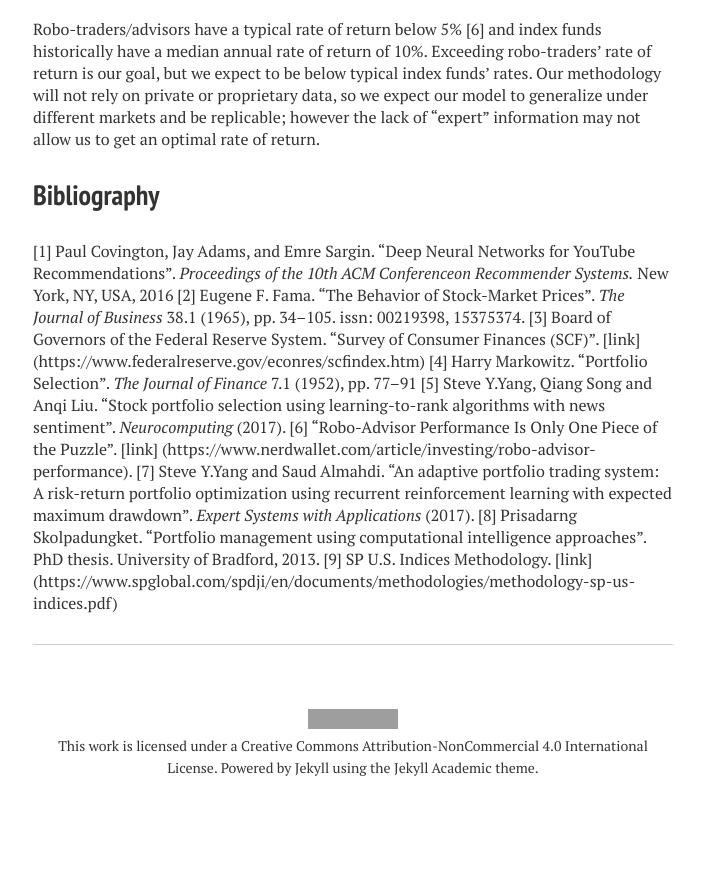
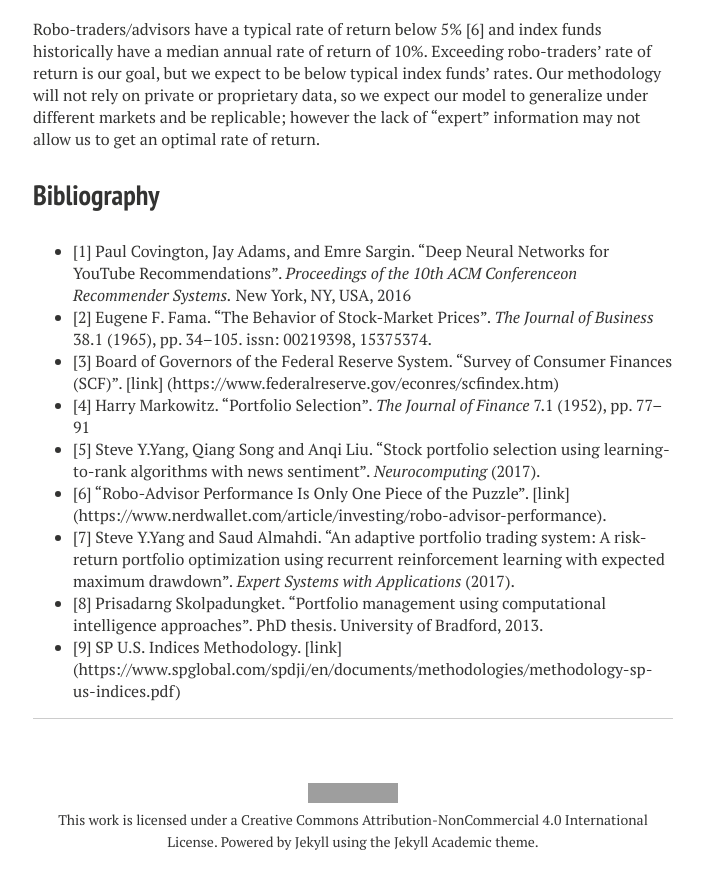
Before and after one commit to ierazo/ierazo.github.io, a Jekyll site: the page built from Machine_Learning_Project.md, in a window 1280 px wide and 900 px high, scrolled down 1848 px. Shown: the top 889 px of the window, without its empty margins (287-990 px from the left). Built offline with Jekyll 4.4.1, drawn with Linux system fonts in a browser that asks for light colours; nearby versions of some CDN libraries; some web fonts are replaced; before the commit the page ends 2674 px from its top, so only the background shows below that; grey boxes are pictures that could not be loaded.

```diff
--- a/Machine_Learning_Project.md
+++ b/Machine_Learning_Project.md
@@ -37,12 +37,12 @@ In order to create our portfolio our goal is to rank the companies according to
 Robo-traders/advisors have a typical rate of return below 5% [6] and index funds historically have a median annual rate of return of 10%. Exceeding robo-traders' rate of return is our goal, but we expect to be below typical index funds' rates. Our methodology will not rely on private or proprietary data, so we expect our model to generalize under different markets and be replicable; however the lack of "expert" information may not allow us to get an optimal rate of return.
 
 ## Bibliography
-[1] Paul Covington, Jay Adams, and Emre Sargin. "Deep Neural Networks for YouTube Recommendations". *Proceedings of the 10th ACM Conferenceon Recommender Systems.* New York, NY, USA, 2016
-[2] Eugene F. Fama. "The Behavior of Stock-Market Prices". *The Journal of Business* 38.1 (1965), pp. 34–105. issn: 00219398, 15375374.
-[3] Board of Governors of the Federal Reserve System. "Survey of Consumer Finances (SCF)". [link] (https://www.federalreserve.gov/econres/scfindex.htm)
-[4] Harry Markowitz. "Portfolio Selection". *The Journal of Finance* 7.1 (1952), pp. 77–91
-[5] Steve Y.Yang, Qiang Song and Anqi Liu. "Stock portfolio selection using learning-to-rank algorithms with news sentiment". *Neurocomputing* (2017).
-[6] "Robo-Advisor Performance Is Only One Piece of the Puzzle". [link] (https://www.nerdwallet.com/article/investing/robo-advisor-performance).
-[7] Steve Y.Yang and Saud Almahdi.  "An adaptive portfolio trading system: A risk-return portfolio optimization using recurrent reinforcement learning with expected maximum drawdown". *Expert Systems with Applications* (2017).
-[8] Prisadarng Skolpadungket. "Portfolio management using computational intelligence approaches". PhD thesis. University of Bradford, 2013.
-[9] SP U.S. Indices Methodology. [link] (https://www.spglobal.com/spdji/en/documents/methodologies/methodology-sp-us-indices.pdf)
+- [1] Paul Covington, Jay Adams, and Emre Sargin. "Deep Neural Networks for YouTube Recommendations". *Proceedings of the 10th ACM Conferenceon Recommender Systems.* New York, NY, USA, 2016
+- [2] Eugene F. Fama. "The Behavior of Stock-Market Prices". *The Journal of Business* 38.1 (1965), pp. 34–105. issn: 00219398, 15375374.
+- [3] Board of Governors of the Federal Reserve System. "Survey of Consumer Finances (SCF)". [link] (https://www.federalreserve.gov/econres/scfindex.htm)
+- [4] Harry Markowitz. "Portfolio Selection". *The Journal of Finance* 7.1 (1952), pp. 77–91
+- [5] Steve Y.Yang, Qiang Song and Anqi Liu. "Stock portfolio selection using learning-to-rank algorithms with news sentiment". *Neurocomputing* (2017).
+- [6] "Robo-Advisor Performance Is Only One Piece of the Puzzle". [link] (https://www.nerdwallet.com/article/investing/robo-advisor-performance).
+- [7] Steve Y.Yang and Saud Almahdi.  "An adaptive portfolio trading system: A risk-return portfolio optimization using recurrent reinforcement learning with expected maximum drawdown". *Expert Systems with Applications* (2017).
+- [8] Prisadarng Skolpadungket. "Portfolio management using computational intelligence approaches". PhD thesis. University of Bradford, 2013.
+- [9] SP U.S. Indices Methodology. [link] (https://www.spglobal.com/spdji/en/documents/methodologies/methodology-sp-us-indices.pdf)
```
